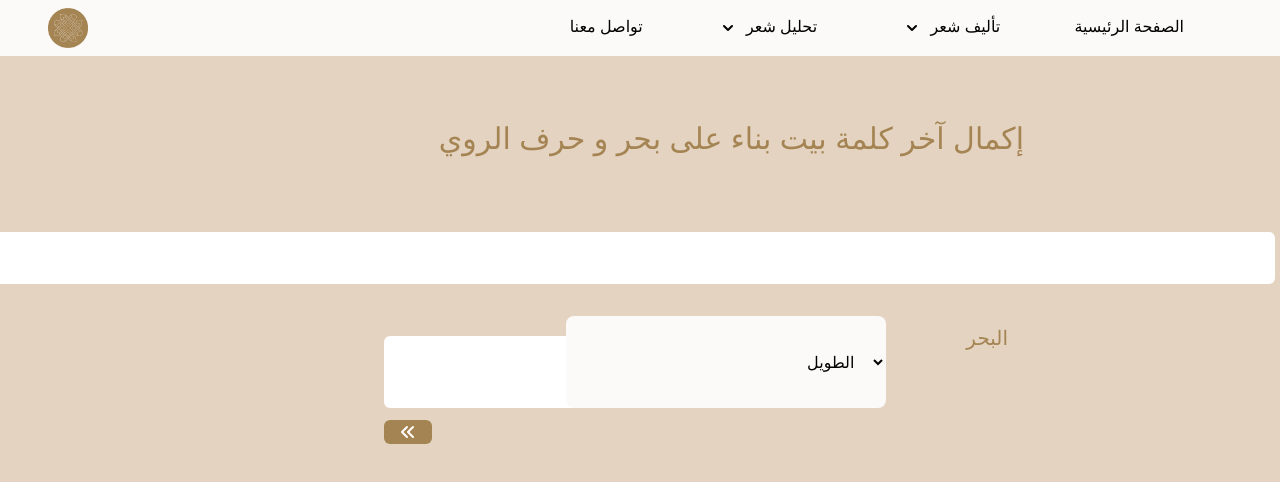
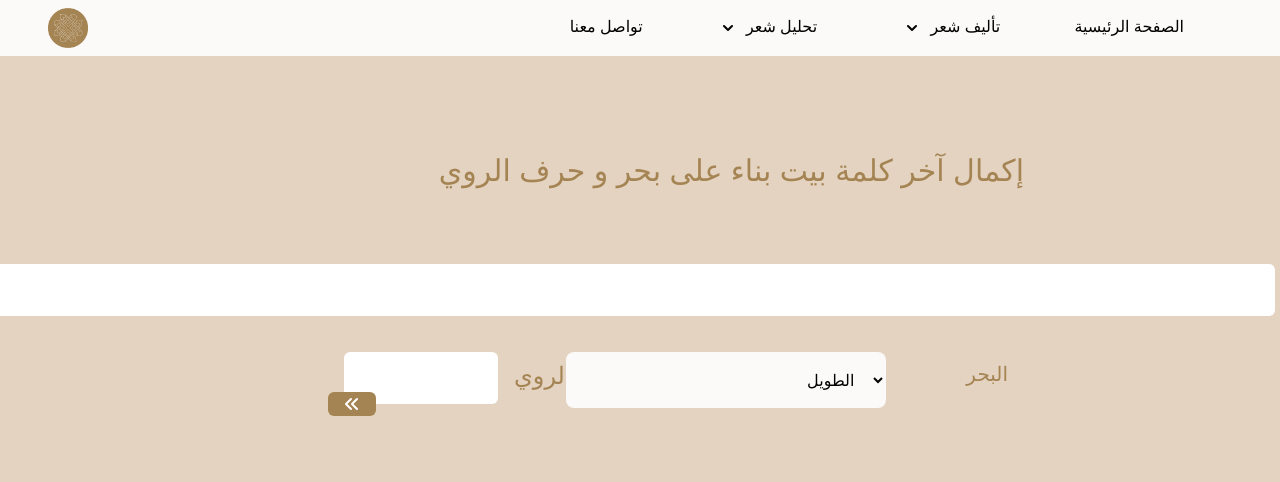
Before and after one commit to wadjih-bencheikh18/arabicthon-front, a React (Create React App) app: page /ikmalKalima in a window 1280 px wide. Shown: the top 482 px of the page. Built offline with nearby package versions, Linux system fonts and the light colour scheme.

Commit message:
fix everything

```diff
--- a/src/components/Functional/InputResult.jsx
+++ b/src/components/Functional/InputResult.jsx
@@ -40,7 +40,7 @@ export default function InputResult({
           }}
           style={{ direction: "rtl" }}
         ></textarea>
-        <h3 className=" text-2xl pt-2 text-[#A58453]">{title}</h3>
+        <h3 className="text-2xl pt-2 text-[#A58453]">{title}</h3>
       </div>
       {button && (
         <button
--- a/src/components/Functional/LastWord.jsx
+++ b/src/components/Functional/LastWord.jsx
@@ -22,26 +22,26 @@ export default function LastWord() {
             maxHeight={1}
             title="البيت"
             setUpdate={(sujet) =>
-              setData((data) => ({ ...data, sujet: postFix(preFix(sujet)) }))
+              setData((data) => ({ ...data, sujet: postFix(preFix(sujet.split(/[_]+|[-]+|[,]+|[*]+|[;]+|[.]+|\t+/).join("*"))) }))
             }
           />
         </div>
-        <div className="justify-self-start">
+        <div className=" col-span-2 -ml-10  justify-self-start ">
           <InputResult
-            minWidth={20}
+            minWidth={10}
             maxHeight={1}
             title="حرف الروي"
             className="overflow-hidden"
             setUpdate={(rhyme) => setData((data) => ({ ...data, rhyme }))}
           />
         </div>
-        <div className="col-span-2 col-start-3 flex flex-row-reverse justify-self-end">
+        <div className="col-span-2 col-start-3 flex flex-row-reverse justify-self-end mt-5">
           <div className="text-xl -mr-28 ml-20 pt-2 text-[#A58453]">البحر</div>
           <select
             onChange={({ target }) => {
               setData((data) => ({ ...data, meter: target.value }));
             }}
-            className="rounded-lg text-right bg-[#FBFAF8] w-80 p-4"
+            className="rounded-lg h-14 text-right bg-[#FBFAF8] w-80 p-4"
           >
             <option value="tawiil">الطويل</option>
             <option value="madiid">المديد</option>
@@ -63,7 +63,7 @@ export default function LastWord() {
           onClick={() => {
             setLoad(true);
             axios
-              .post(BackURL+"/lastword", {
+              .post(BackURL + "/lastword", {
                 params: {
                   rhyme: data.rhyme,
                   meter: data.meter,
@@ -82,7 +82,7 @@ export default function LastWord() {
                 alert(error);
               });
           }}
-          className="btn flex rounded-md items-center justify-center w-12 h-6 text-white text-lg bg-[#A58453] -mb-3 -mr-9"
+          className="btn flex rounded-md items-center justify-center w-12 h-6 text-white text-lg bg-[#A58453] -mt-7 -ml-14"
         >
           <ChevronDoubleLeftIcon className="w-5 h-5" />
         </button>
```
